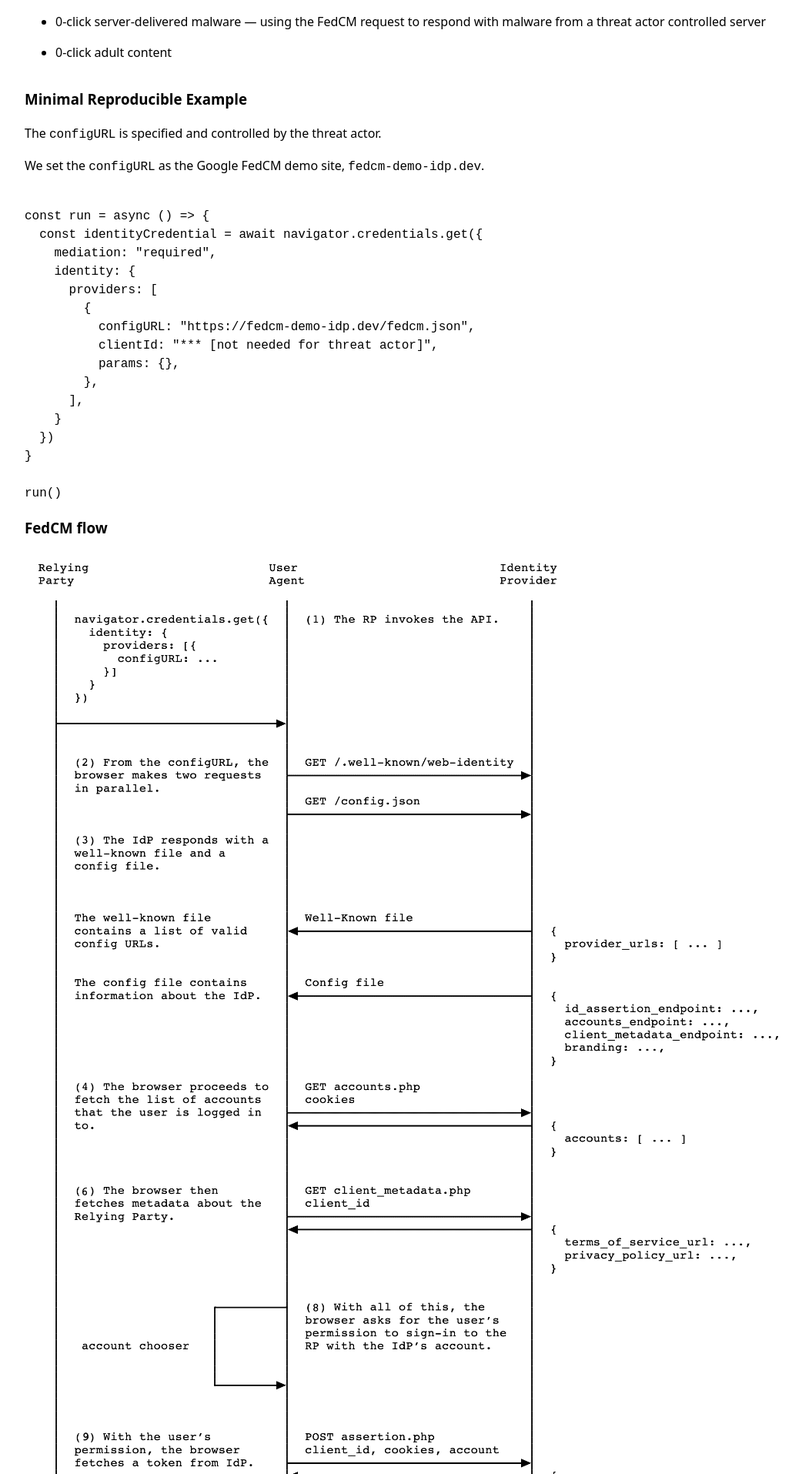
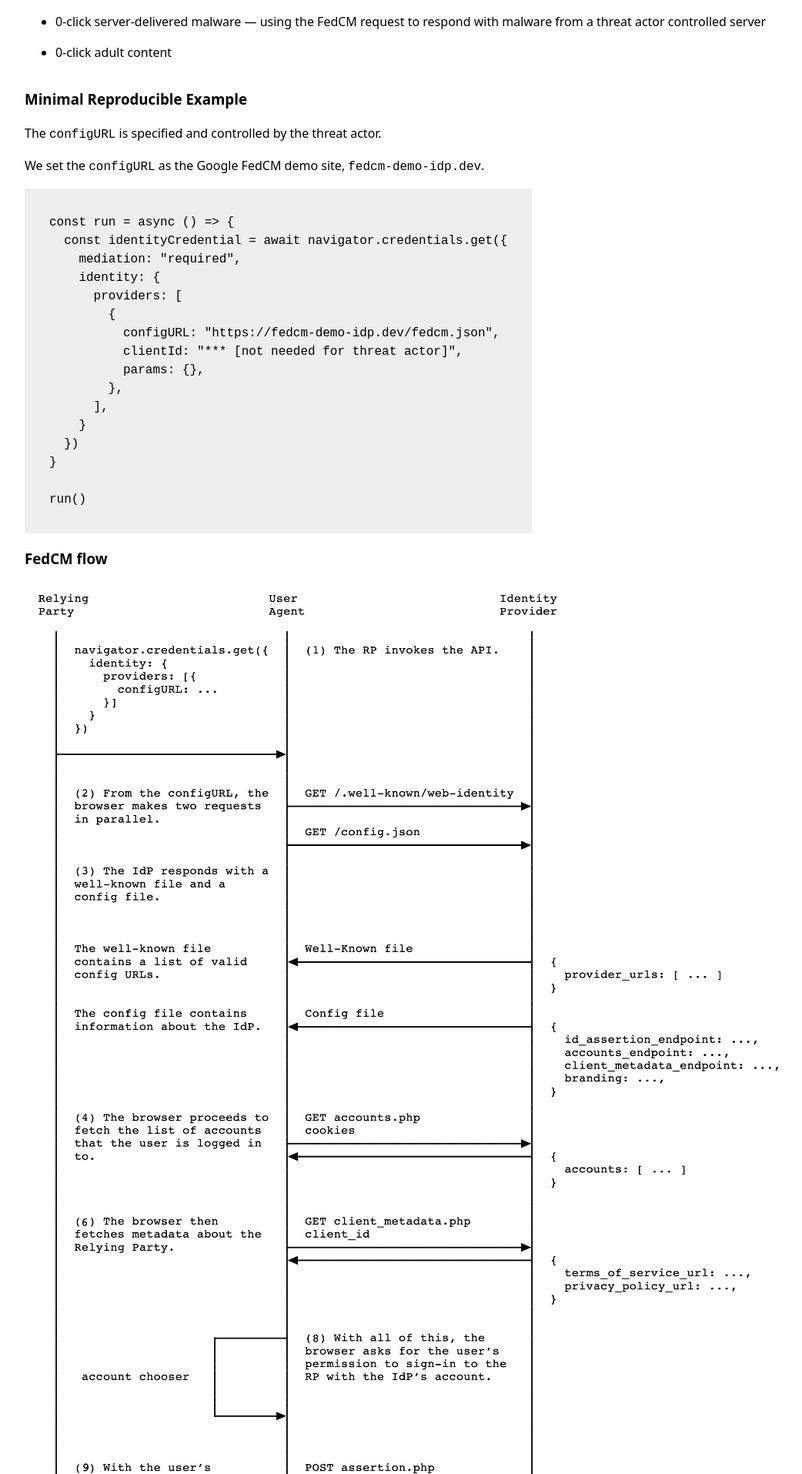
Before and after one commit to alexgreenland/alexgreenland.github.io, a Jekyll site: the page sandbox/fedcm-x-jul-2026.html, which Jekyll copies as it is, in a window 1280 px wide. Shown: the part 1200-3115 px from the top of the page at 77% size, without its empty margins (8-1050 px from the left). Built offline with Jekyll 4.4.1, drawn with Linux system fonts in a browser that asks for light colours; Markdown is read by kramdown in place of the engine named in the settings.

Commit message:
Update fedcm-x-jul-2026.html

```diff
--- a/sandbox/fedcm-x-jul-2026.html
+++ b/sandbox/fedcm-x-jul-2026.html
@@ -20,6 +20,12 @@
 
     .lead {
       font-size: 1.2rem;
+    }
+
+    pre {
+      background: #eee;
+      padding: 2rem;
+      width: max-content;
     }
 
     code {
@@ -107,8 +113,7 @@
 </p>
 
 <p>
-<pre><code>
-const run = async () => {
+<pre><code>const run = async () => {
   const identityCredential = await navigator.credentials.get({
     mediation: "required",
     identity: {
```
